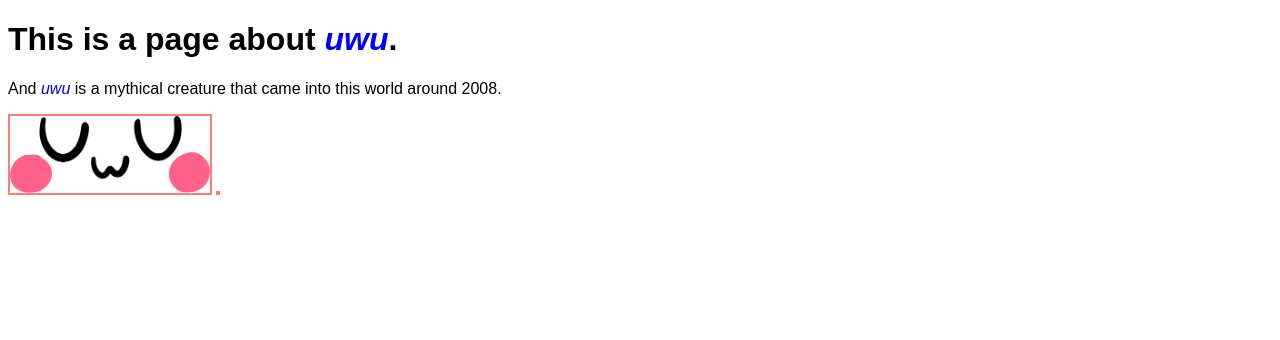
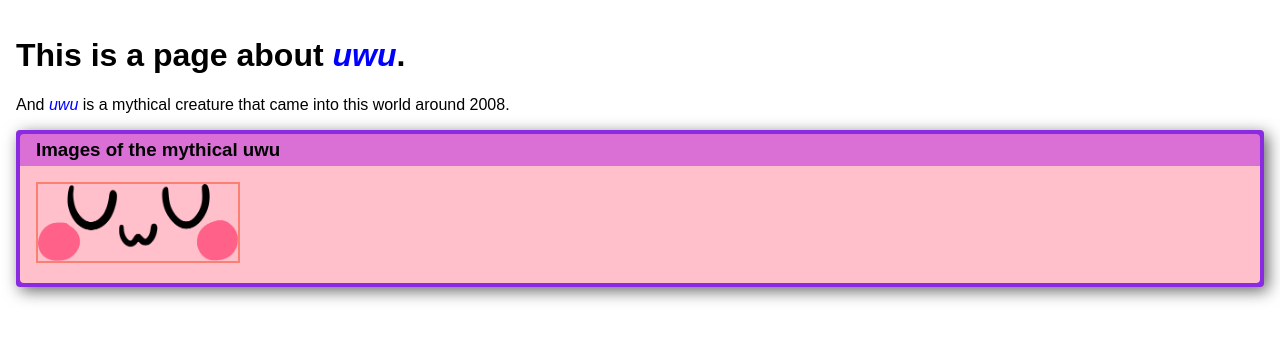
Before and after one commit to darttz/html_101, a plain HTML site: page index.html in a window 1280 px wide. Drawn offline with Linux system fonts and the light colour scheme.

Commit message:
adding all the files

```diff
--- a/index.html
+++ b/index.html
@@ -3,20 +3,24 @@
 <head>
     <meta charset="UTF-8">
     <meta name="viewport" content="width=device-width, initial-scale=1.0">
-    <title>Document</title>
+    <title>UWU</title>
     <link rel="stylesheet" href="style.css">
 </head>
 <body>
     <h1>This is a page about <em>uwu</em>.</h1>
     <p>And <em>uwu</em> is a mythical creature that came into this world around 2008.</p>
 
-    <div>
-        <img
-            src="images/uwu_avatar.png"
-            width="200"
-            alt="blushing uwu face"
-        />
-        <img src="" />
+    <div class="window">
+        <h3 class="title-bar">
+            Images of the mythical uwu
+        </h3>
+        <div class="content">
+            <img
+                src="images/uwu_avatar.png"
+                width="200"
+                alt="blushing uwu face"
+             />
+        </div>
     </div>
 </body>
 </html>
--- a/style.css
+++ b/style.css
@@ -1,6 +1,12 @@
 :root {cursor:url("images/cursor.png"), auto;}
+html, body {
+    min-height:100%;
+    margin:0;
+    padding:0;
+}
 body {
     font-family: Arial, Helvetica, sans-serif;
+    padding:1rem;
 }
 img {
     border:2px solid salmon;
@@ -9,3 +15,25 @@ img.yellow {color:yellow;}
 em {
     color:blue;
 }
+.window {
+    background-color: blueviolet;
+    padding: 0.25rem;
+    border-radius: 0.25rem;
+    box-shadow: .25rem .25rem 1rem #666;
+}
+.window .title-bar {
+    margin:0;
+    padding:0 1rem;
+    /* rem is a multiplier of the font size set in the root */
+    line-height:2rem;
+    background-color: orchid;
+    color:black;
+    border-top-left-radius: 0.25rem;
+    border-top-right-radius: 0.25rem;
+}
+.window .content {
+    padding: 1rem;
+    background-color: pink;
+    border-bottom-left-radius: 0.25rem;
+    border-bottom-right-radius: 0.25rem;
+}
```
Also changed, not shown: 1 other file.
